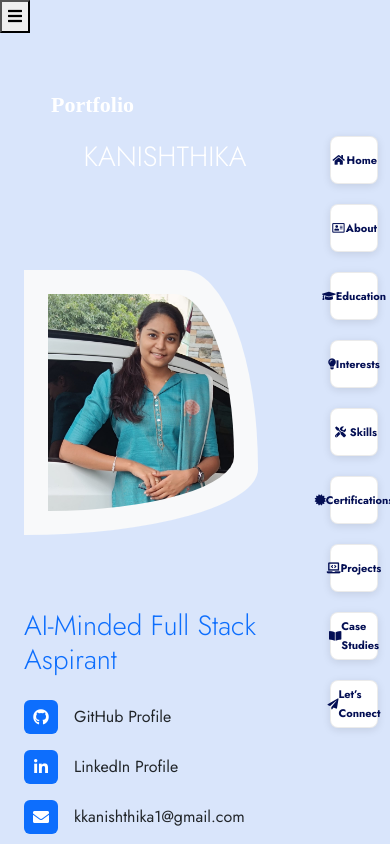
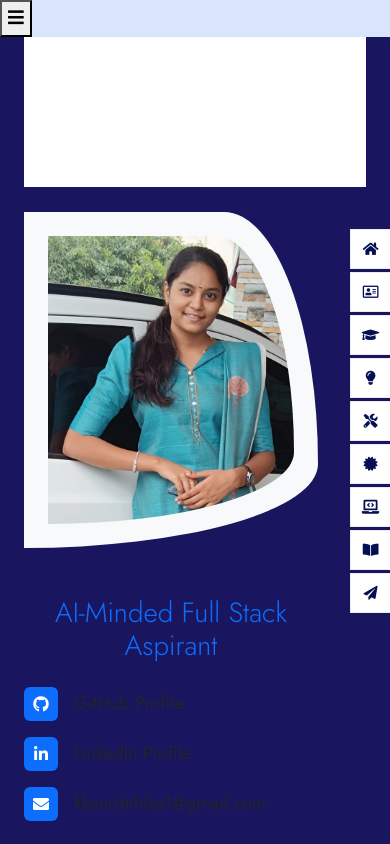
Before and after one commit to Kanishthika11/Kani_portfolio, a React (Vite) app: page / in a window 390 px wide. Shown: the top 844 px of the page. Built offline with nearby package versions, Linux system fonts and the light colour scheme; a web font is replaced by a local one.

Commit message:
gn index.css

```diff
--- a/src/index.css
+++ b/src/index.css
@@ -1,14 +1,14 @@
 /*** Spinner Start ***/
 body {
   font-family: "Jost", sans-serif;
-  font-size: large;
+  font-size:large;
   font-weight: 400;
   line-height: 1.7;
   color: #040f54; /* This is grey */
   background-color: #d9e5fb;
   overflow-x: hidden;
+
 }
-
 .custom-left-panel {
   background-color: #021541;
   color: #ffffff;
@@ -24,7 +24,7 @@ body {
 @media (min-width: 992px) {
   /* Ensure the left panel goes all the way to the left */
   .custom-left-panel::before {
-    content: "";
+    content: '';
     position: absolute;
     top: 0;
     left: -60px;
@@ -33,6 +33,7 @@ body {
     background-color: #021541;
   }
 }
+
 
 #spinner {
     opacity: 0;
@@ -55,6 +56,7 @@ body {
     transition: 0.5s;
     z-index: 99;
 }
+
 
 /*** Button Start ***/
 .btn {
@@ -105,12 +107,12 @@ body {
 }
 
 .btn.btn-primary:hover {
-  background: #021541;
+    background:#021541;
     color: var(--bs-white);
 }
 
 .btn.btn-light {
-  color: #33b7e2;
+    color:  #33b7e2;
     border: none;
 }
 
@@ -118,6 +120,7 @@ body {
     color: var(--bs-white);
     background: var(--bs-primary);
 }
+
 
 .pt-6 {
     padding-top: 60px;
@@ -135,11 +138,13 @@ body {
     padding-bottom: 60px;
 }
 
+
 .sub-title {
     font-family: "Edu TAS Beginner";
     font-weight: 700;
     font-size: 22px;
 }
+
 
 .container-fluid {
     position: relative;
@@ -164,17 +169,19 @@ body {
         border: none;
         background-color: #1a155f;
     }
+
     .container-fluid .header-content,
     .container-fluid .about-header,
     .container-fluid .education-header,
     .container-fluid .skills-header,
     .container-fluid .interest-header,
-  .container-fluid .testimonial-header,
+     .container-fluid .testimonial-header
     .container-fluid .portfolio-header,
     .container-fluid .contact-header {
         padding: 27px;
         background-color: #1a155f;
     }
+
     .container-fluid .header-img,
     .container-fluid .about-content,
     .container-fluid .education-content,
@@ -186,8 +193,10 @@ body {
         padding-left: 0;
         padding-top: 25px;
         background-color: #1a155f;
+
     }
 }
+
 
 /*** Navbar Start ***/
 .nav-section {
@@ -219,13 +228,14 @@ body {
     width: 100%;
     display: flex;
     align-items: center;
+
 }
 
 .navbar-nav .nav-link span {
     width: 40px;
     height: 40px;
     margin-right: 8px;
-  border-right: 1px solid rgba(0, 0, 0, 0.08);
+    border-right: 1px solid rgba(0, 0, 0, .08);
     display: flex;
     align-items: center;
     justify-content: center;
@@ -238,7 +248,7 @@ body {
     height: 40px;
     padding: 0;
     margin-bottom: 3px;
-  border: 1px solid rgba(0, 0, 0, 0.08);
+    border: 1px solid rgba(0, 0, 0, .08);
     background: var(--bs-white);
     color: var(--bs-body);
     font-size: 14px;
@@ -248,9 +258,10 @@ body {
 
 .nav-section .navbar .navbar-nav .nav-item:hover {
     margin-right: calc(100% + 40px);
-  color: #0bade3;
+    color:  #0bade3;
 }
 /*** Navbar End ***/
+
 
 /*** About Start ***/
 .about-content .about-img {
@@ -265,7 +276,7 @@ body {
     top: -100%;
     left: 0;
     padding: 50px;
-  background: rgba(0, 0, 0, 0.04);
+    background: rgba(0, 0, 0, .04);
     transition: 0.5s;
 }
 
@@ -274,17 +285,18 @@ body {
 }
 /*** About End ***/
 
+
 /*** Education Start ***/
 .education-content .education-item {
     position: relative;
     overflow: hidden;
-  box-shadow: 0 0 30px rgba(0, 0, 0, 0.03);
+    box-shadow: 0 0 30px rgba(0, 0, 0, .03);
     transition: 0.5s;
     z-index: 1;
 }
 
 .education-content .education-item:hover {
-  box-shadow: 0 0 30px rgba(0, 0, 0, 0.08);
+    box-shadow: 0 0 30px rgba(0, 0, 0, .08);
 }
 
 .education-content .education-item::after {
@@ -315,6 +327,8 @@ body {
 }
 /*** Education End ***/
 
+
+
 /*** Skills Start ***/
 .skills-content .skills-item {
     position: relative;
@@ -333,20 +347,23 @@ body {
 }
 /*** Skills End ***/
 
+
 /*** area of interest - service model ***/
 .interest-content .interest-item {
-  box-shadow: 0 0 30px rgba(0, 0, 0, 0.03);
+    box-shadow: 0 0 30px rgba(0, 0, 0, .03);
     transition: 0.5s;
 }
 
 .interest-content .interest-item:hover i {
-  color: #16acde;
+    color:  #16acde;
+
 }
 
 .interest-content .interest-item:hover {
-  box-shadow: 0 0 30px rgba(0, 0, 0, 0.08);
+    box-shadow: 0 0 30px rgba(0, 0, 0, .08);
 }
 /*** area of interest - service model End ***/
+
 
 /*** Portfolio Start ***/
 .portfolio-content .portfolio-item .portfolio-img {
@@ -385,6 +402,7 @@ body {
     transform: rotate(-6deg);
 }
 /*** Portfolio End ***/
+
 
 /*** Testimonial Start ***/
 .testimonial-carousel {
@@ -460,8 +478,8 @@ body {
     width: 70px;
     height: 70px;
     border: 3px solid var(--bs-primary);
+
 }
-
 .testimonial-inner-img img {
   width: 100%;
   height: 100%;
@@ -487,7 +505,6 @@ body {
     object-position: center;
     border-radius: 0; /* No curves - keep it rectangular */
 }
-
 .carousel-arrow {
   position: absolute;
   top: 50%;
@@ -526,7 +543,6 @@ body {
 .image-dots img.active {
   transform: scale(1.1);
 }
-
 /* Ensure left panel fills full height */
 .testimonial-header {
   min-height: 100%;
@@ -541,7 +557,11 @@ body {
   border-radius: 0 !important;
   padding: 0;
 }
+
+
+
 /*** Testimonial End ***/
+
 
 /***certifications***/
 .flip-card {
@@ -582,7 +602,7 @@ body {
 }
 
 .flip-card-back {
-  background-color: rgb(2, 21, 65);
+  background-color:rgb(2, 21, 65);
   color: white;
   transform: rotateY(180deg);
   padding: 20px;
@@ -593,7 +613,6 @@ body {
   justify-content: center;
   align-items: center;
 }
-
 .interest-item {
   background: #fff;
   border-radius: 10px;
@@ -627,7 +646,6 @@ body {
 .interest-item:hover h4 {
   color: #16acde;
 }
-
 @media (max-width: 768px) {
   .contact-header {
     text-align: center;
@@ -643,91 +661,30 @@ body {
 }
 
 @media (max-width: 768px) {
-  .pt-6,
-  .pb-6 {
-    padding-top: 30px !important;
-    padding-bottom: 30px !important;
+  /* Adjust left-side panels to full width */
+  .about-header,
+  .education-header,
+  .skills-header,
+  .interest-header,
+  .testimonial-header,
+  .portfolio-header,
+  .contact-header {
+    width: 100% !important;
+    padding: 2rem !important;
+    text-align: center;
+    background-color: #fff !important; /* change dark bg to light */
+    color: #000 !important; /* readable text */
   }
-  .contact-header {
-    min-height: auto !important;
-    padding: 2rem !important;
+
+  /* Reset container layout */
+  .container-fluid .row.g-0 {
+    flex-direction: column;
+  }
+
+  /* Optional: center titles */
+  .sub-title,
+  .display-6,
+  .display-5 {
+    text-align: center !important;
   }
 }
-
-/* Mobile Responsive - Minimal Code */
-@media (max-width: 768px) {
-  .nav-section .navbar {
-    position: fixed;
-    top: 0;
-    right: 0;
-    width: 60px;
-    height: 100vh;
-    background: transparent;
-    transform: none;
-    left: auto;
-    z-index: 1000;
-  }
-
-  .navbar .navbar-nav {
-    flex-direction: column;
-    padding-top: 20px;
-    gap: 8px;
-  }
-
-  .nav-section .navbar .navbar-nav .nav-item {
-    width: 48px;
-    height: 48px;
-    margin: 6px auto;
-    font-size: 11px;
-    border-radius: 8px;
-    display: flex;
-    align-items: center;
-    justify-content: center;
-    background: var(--bs-white);
-    border: 1px solid rgba(0, 0, 0, 0.08);
-    box-shadow: 0 2px 8px rgba(0, 0, 0, 0.1);
-  }
-
-  .navbar-nav .nav-link span {
-    margin-right: 0;
-    margin-bottom: 2px;
-    border-right: none;
-    width: 24px;
-    height: 24px;
-  }
-
-  .container-fluid {
-    margin-right: 60px;
-    width: calc(100vw - 60px);
-    margin-left: 0;
-  }
-
-  .container-fluid::before {
-    display: none;
-  }
-
-  body {
-    font-size: medium;
-    background-color: #d9e5fb;
-  }
-
-  .container-fluid,
-  .container-fluid .header-content,
-  .container-fluid .about-header,
-  .container-fluid .education-header,
-  .container-fluid .skills-header,
-  .container-fluid .interest-header,
-  .container-fluid .testimonial-header,
-  .container-fluid .portfolio-header,
-  .container-fluid .contact-header,
-  .container-fluid .header-img,
-  .container-fluid .about-content,
-  .container-fluid .education-content,
-  .container-fluid .skills-content,
-  .container-fluid .interest-content,
-  .container-fluid .portfolio-content,
-  .container-fluid .testimonial-content,
-  .container-fluid .contact-content {
-    background-color: #d9e5fb !important;
-  }
-}
```
Lines whose indentation alone changed are shown as unchanged.
